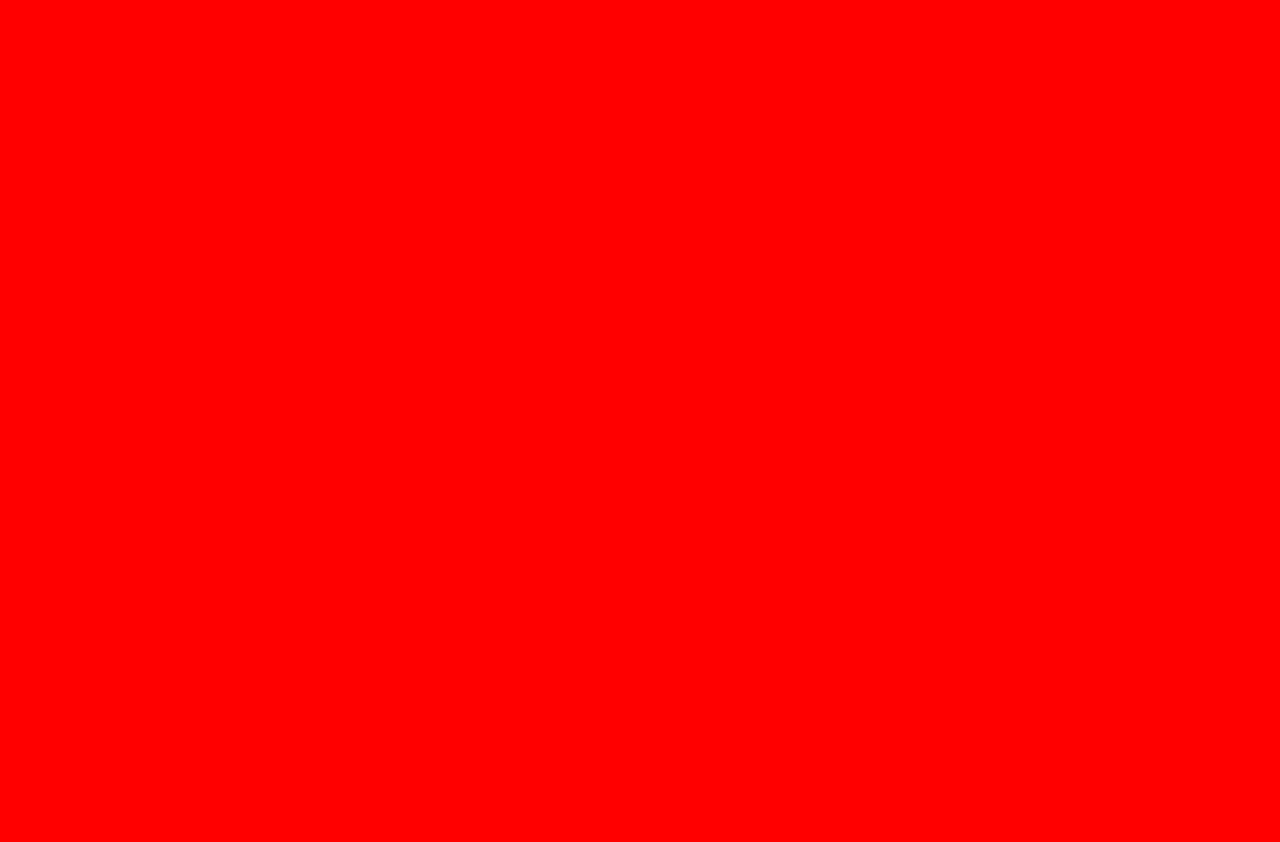
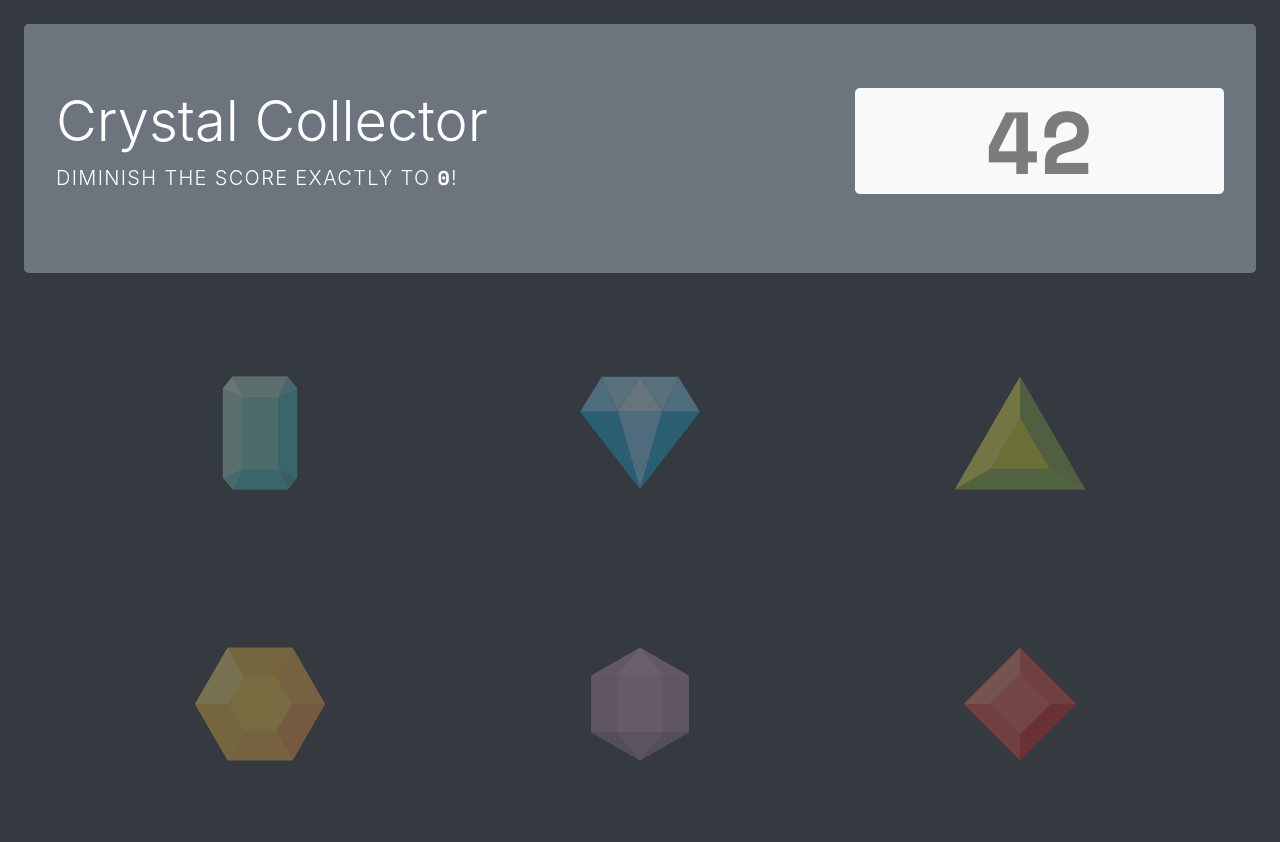
Before and after one commit to drukelly-zz/Crystal-Collector, a plain HTML site: page index.html in a window 1280 px wide. Before the commit the page ends 800 px from the top, so only its background shows below. Drawn offline with nearby package versions, Linux system fonts and the light colour scheme.

Commit message:
wip + basic game mechanics in place

```diff
--- a/assets/css/game.css
+++ b/assets/css/game.css
@@ -0,0 +1,31 @@
+body {
+  font-family: -apple-system, BlinkMacSystemFont, 'Segoe UI', Roboto, Oxygen, Ubuntu, Cantarell, 'Open Sans', 'Helvetica Neue', sans-serif;
+}
+
+/* Typography */
+.tracking {
+  letter-spacing: 1pt;
+}
+.space-mono {
+  font-family: 'Space Mono', monospace;
+  font-weight: normal;
+}
+
+/* Gem */
+.gem-container {
+  height: 175px;
+}
+.gem {
+  opacity: .33;
+  transition: opacity 250ms ease-out;
+}
+.gem:hover {
+  opacity: 1;
+}
+.gem img {
+  transition: all 250ms ease-out;
+  width: 150px;
+}
+.gem:hover img {
+  width: 175px;
+}
--- a/assets/js/game.js
+++ b/assets/js/game.js
@@ -1,6 +1,39 @@
 $(function(){
-  $("body").css({
-    // if this is red, jquery works!
-    "background-color" : "red"
+
+  // Variables
+  let displayedScore;
+  const gems = ["aqua", "blue", "emerald", "orange", "purple", "red"];
+
+  // Functions
+  const generateGems = (array) => {
+    for (let i = 0; i < array.length; i++) {
+      let template = `
+        <li class="gem-container col-4 d-flex flex-column justify-content-center my-5 text-center">
+          <a href="#" class="gem" data-score=1>
+            <img src="assets/images/${array[i]}.svg">
+          </a>
+        </li>`;
+      $("#gems").append(template);
+    }
+  }
+  const randomInt = (min, max) => {
+    min = Math.ceil(min);
+    max = Math.floor(max);
+    return Math.floor(Math.random() * (max - min)) + min;
+  }
+  const randomPoints = () => {
+
+  }
+
+  // Display Score
+  displayedScore = randomInt(23, 86);
+  $("#randomScore").text(displayedScore);
+
+  // Call Functions
+  generateGems(gems);
+
+  $(".gem").on("click", (event) => {
+    event.preventDefault();
+    console.log(event.currentTarget.dataset.score);
   });
 });
--- a/index.html
+++ b/index.html
@@ -4,14 +4,32 @@
   <meta charset="UTF-8">
   <meta name="viewport" content="width=device-width, initial-scale=1.0">
   <meta http-equiv="X-UA-Compatible" content="ie=edge">
-  <link rel="stylesheet" href="assets/css/game.css">
   <link rel="apple-touch-icon" sizes="180x180" href="apple-touch-icon.png">
   <link rel="icon" type="image/png" sizes="32x32" href="favicon-32x32.png">
   <link rel="icon" type="image/png" sizes="16x16" href="favicon-16x16.png">
   <link rel="manifest" href="site.webmanifest">
-  <title>Crystal Collector</title>
+  <title>Crystal Collector by: John Kelly</title>
+  <link rel="stylesheet" href="https://stackpath.bootstrapcdn.com/bootstrap/4.3.1/css/bootstrap.min.css" integrity="sha384-ggOyR0iXCbMQv3Xipma34MD+dH/1fQ784/j6cY/iJTQUOhcWr7x9JvoRxT2MZw1T" crossorigin="anonymous">
+  <link rel="stylesheet" href="https://fonts.googleapis.com/css?family=Space+Mono:700">
+  <link rel="stylesheet" href="assets/css/game.css">
 </head>
-<body>
+<body class="bg-dark">
+  <div class="jumbotron bg-secondary m-4 text-white">
+    <div class="row">
+      <div class="col-8">
+        <h1 class="display-4">Crystal Collector</h1>
+        <p class="lead text-uppercase tracking">Diminish the score exactly to <span class="space-mono">0</span>!</p>
+      </div>
+      <div class="col-4 text-center">
+        <div id="randomScore" class="bg-light display-2 rounded-lg space-mono text-black-50">
+          --
+        </div>
+      </div>
+    </div>
+  </div>
+  <div class="container">
+    <ul id="gems" class="list-unstyled row"></ul>
+  </div>
   <script
     src="http://code.jquery.com/jquery-3.3.1.min.js"
     integrity="sha256-FgpCb/KJQlLNfOu91ta32o/NMZxltwRo8QtmkMRdAu8="
```
Also changed, not shown: android-chrome-192x192.png, android-chrome-512x512.png, apple-touch-icon.png, assets/images/aqua.svg (added), assets/images/blue.svg (added), assets/images/emerald.svg (added), assets/images/orange.svg (added), assets/images/purple.svg (added), assets/images/red.svg (added), assets/images/white.svg (added), favicon-16x16.png, favicon-32x32.png, favicon.ico.
